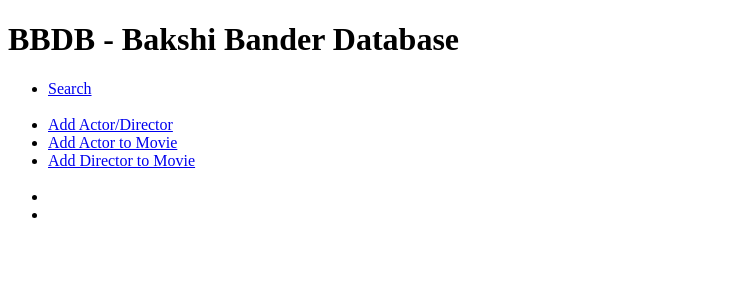
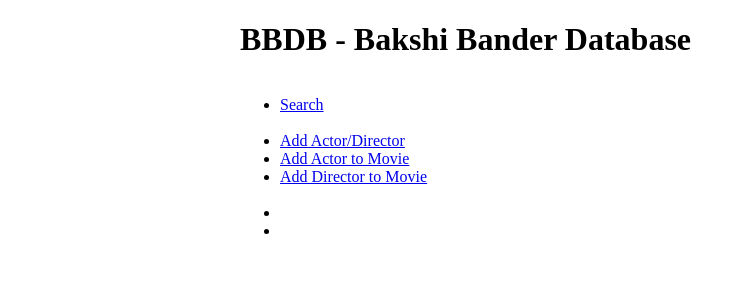
Before and after one commit to lowellbander/CS143, a PHP site: page / in a window 1280 px wide. Shown: the top 300 px of the page, without its empty margins (0-746 px from the left). Run offline with PHP 8.4, Linux system fonts and the light colour scheme.

Commit message:
Centered body and inlined nav

```diff
--- a/vm-shared/index.php
+++ b/vm-shared/index.php
@@ -3,9 +3,14 @@
     <head>
         <title>BBDB - Bakshi Bander Database</title>
         <style>
-            .nav {
+        	body{
+        		width: 800px;
+        		margin: 0 auto;
+        	}
+            #nav {
                 float: left;
                 width:24%;
+                display: inline;
             }
             .content {
                 float: right;
```
